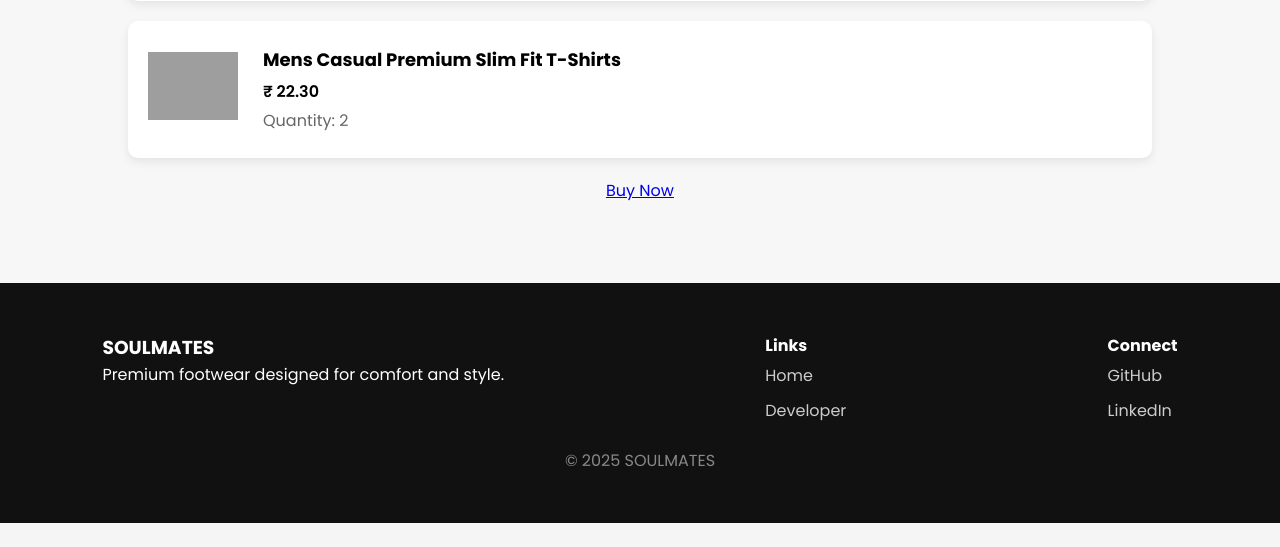
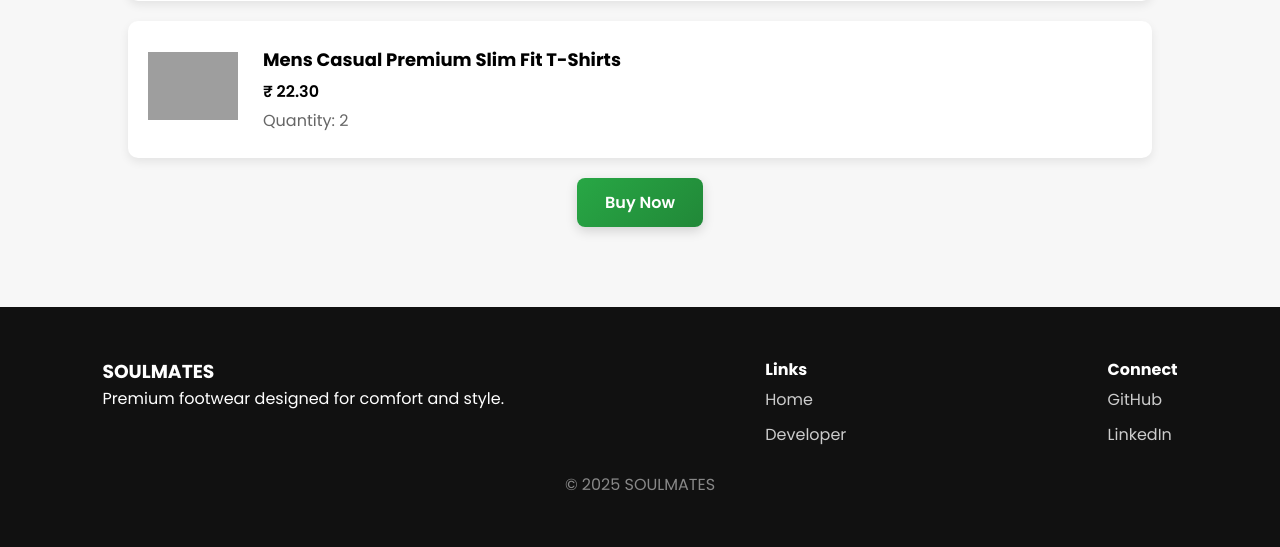
Before and after one commit to sidddhesh-dev/BuyNGo, a Django app: template templates/carts/cart.html in a window 1280 px wide. Shown: the part 331-878 px from the top of the page. Before the commit the page ends 854 px from the top, so only its background shows below. Run offline with Django 5.2, Linux system fonts and the light colour scheme; the template is opened without the code that fills it: values that come from a table or form of the project are taken from there, others are empty; data comes from the database, SQL or seed files in the repository; grey boxes are pictures that could not be loaded.

Commit message:
buy product option added

```diff
--- a/static/carts/css/carts.css
+++ b/static/carts/css/carts.css
@@ -64,3 +64,27 @@
 .qty{
     color:#666;
 }
+
+.buy-btn {
+    display: inline-block;
+    background: linear-gradient(135deg, #28a745, #218838);
+    color: #fff;
+    padding: 12px 28px;
+    font-size: 16px;
+    font-weight: 600;
+    text-decoration: none;
+    border-radius: 8px;
+    transition: all 0.3s ease;
+    box-shadow: 0 4px 12px rgba(0, 0, 0, 0.15);
+}
+
+.buy-btn:hover {
+    background: linear-gradient(135deg, #218838, #1e7e34);
+    transform: translateY(-2px);
+    box-shadow: 0 6px 16px rgba(0, 0, 0, 0.2);
+}
+
+.buy-btn:active {
+    transform: scale(0.97);
+    box-shadow: 0 2px 6px rgba(0, 0, 0, 0.2);
+}
```
